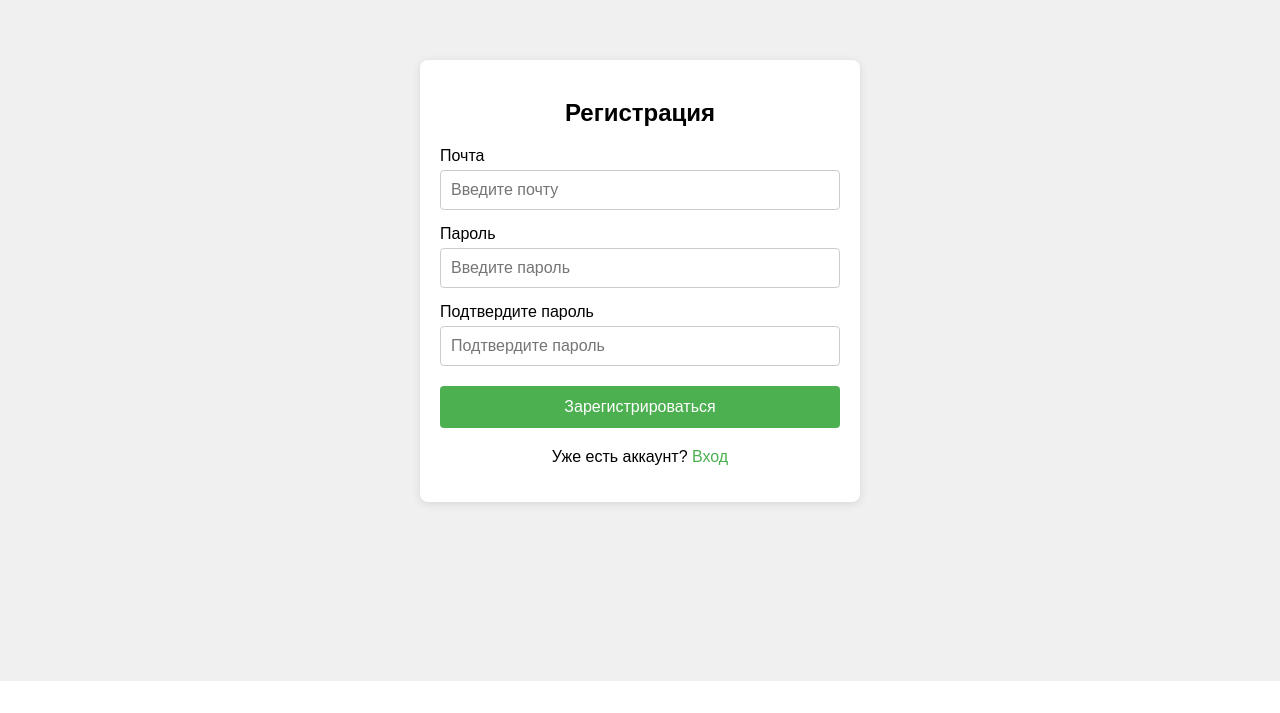
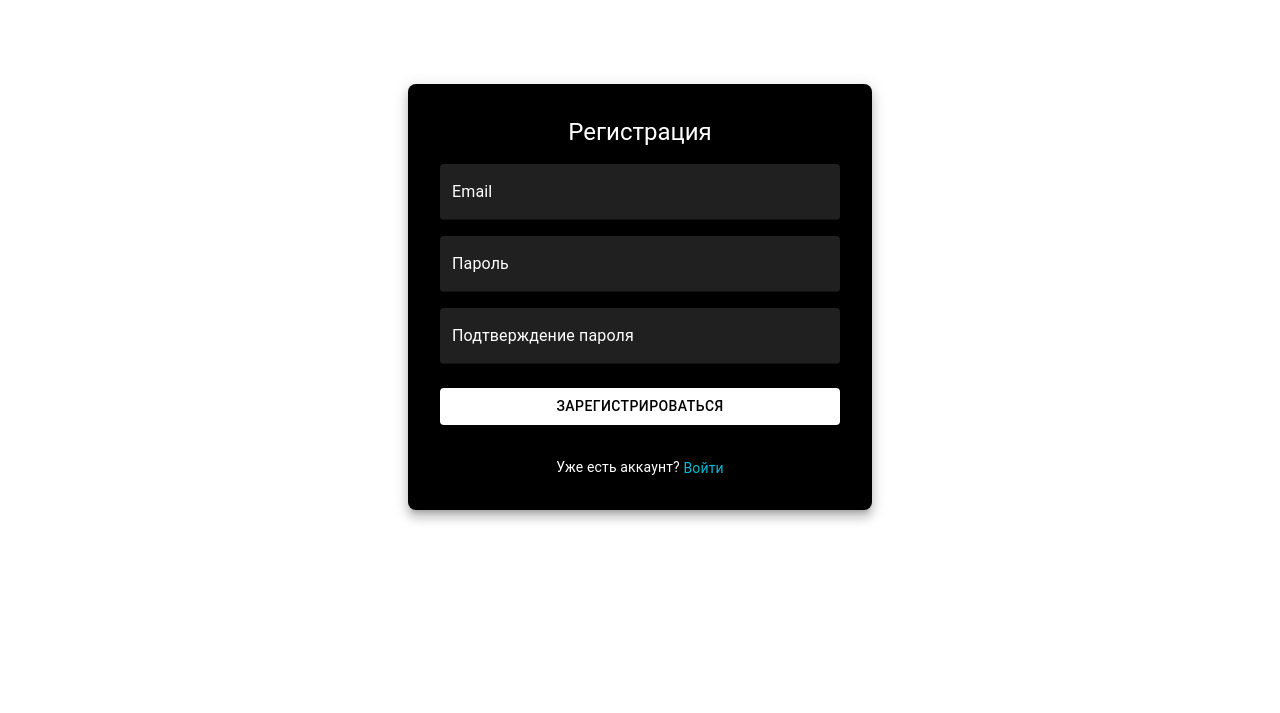
Before and after one commit to Helek-std/PhotoMingle, a React (Create React App) app in the folder Photomingle/frontend/: page /register in a window 1280 px wide. Shown: the part 119-832 px from the top of the page. Before the commit the page ends 800 px from the top, so only its background shows below. Built offline with nearby package versions, Linux system fonts and the light colour scheme.

Commit message:
[fix] Register without 2fa

```diff
--- a/Photomingle/frontend/src/App.js
+++ b/Photomingle/frontend/src/App.js
@@ -1,7 +1,7 @@
 import React from "react";
 import { BrowserRouter as Router, Route, Routes } from "react-router-dom";
-import Login from "./pages/Login";
-import Register from "./pages/Register";
+import Login from "./pages/LoginPage";
+import RegisterPage from "./pages/RegisterPage";
 import MyOrders from "./pages/MyOrders";
 import OrderDetailPage from "./pages/OrderDetailPage"
 import InvitedOrderPage from "./pages/InvitedOrderPage"
@@ -17,7 +17,7 @@ const App = () => {
       <Routes>
         <Route path="/" element={<HomePage/>} />
         <Route path="/login" element={<Login />} />
-        <Route path="/register" element={<Register />} />
+        <Route path="/register" element={<RegisterPage />} />
         <Route path="/orders" element={<MyOrders />} />
         <Route path="/orders/:orderId" element={<OrderDetailPage />} />
         <Route path="/orders/invite/:shortcut_url" element={<InvitedOrderPage />} />
--- a/Photomingle/frontend/src/pages/Login.js
+++ b/Photomingle/frontend/src/pages/LoginPage.js
@@ -1,23 +1,23 @@
 import React, { useState } from 'react'
 import { useNavigate } from 'react-router-dom'
 import { useLoginMutation } from "../services/usersApi";
-import { Box, CircularProgress, Paper, TextField, Typography, Button } from "@mui/material";
+import { Box, CircularProgress, Paper, TextField, Typography, Button, Link } from "@mui/material";
 
 const LoginPage = () => {
-    const [email, setEmail] = useState('')
-    const [password, setPassword] = useState('')
+    const [email, setEmail] = useState('');
+    const [password, setPassword] = useState('');
 
-    const [login, { isLoading: loggingIn }] = useLoginMutation()
-    const navigate = useNavigate()
+    const [login, { isLoading: loggingIn }] = useLoginMutation();
+    const navigate = useNavigate();
 
     const handleLogin = async () => {
         try {
-            await login({ email, password }).unwrap()
-            navigate('/')
+            await login({ email, password }).unwrap();
+            navigate('/');
         } catch (err) {
-            alert(err.data?.error || 'Ошибка входа')
+            alert(err.data?.error || 'Ошибка входа');
         }
-    }
+    };
 
     return (
         <Box
@@ -47,6 +47,7 @@ const LoginPage = () => {
                 <Typography variant="h5" component="h2" textAlign="center">
                     Вход
                 </Typography>
+
                 <TextField
                     variant="filled"
                     label="Email"
@@ -69,6 +70,7 @@ const LoginPage = () => {
                     InputLabelProps={{ sx: { color: '#fff' } }}
                     sx={{ bgcolor: '#222', borderRadius: 1 }}
                 />
+
                 <Button
                     variant="contained"
                     onClick={handleLogin}
@@ -78,9 +80,21 @@ const LoginPage = () => {
                 >
                     {loggingIn ? <CircularProgress size={24} /> : 'Войти'}
                 </Button>
+
+                <Typography textAlign="center" variant="body2" sx={{ mt: 2 }}>
+                    Нет аккаунта?{' '}
+                    <Link
+                        component="button"
+                        underline="hover"
+                        sx={{ color: '#00bcd4' }}
+                        onClick={() => navigate('/register')}
+                    >
+                        Зарегистрироваться
+                    </Link>
+                </Typography>
             </Paper>
         </Box>
     );
 };
 
-export default LoginPage
+export default LoginPage;
--- a/Photomingle/frontend/src/pages/Register.js
+++ /dev/null
@@ -1,153 +0,0 @@
-import React, { useState } from "react";
-import {Link, useNavigate } from "react-router-dom";
-
-const Register = () => {
-    const [email, setEmail] = useState("");
-    const [password, setPassword] = useState("");
-    const [confirmPassword, setConfirmPassword] = useState("");
-    const [error, setError] = useState("");
-    const navigate = useNavigate();
-
-    const handleSubmit = async (e) => {
-        e.preventDefault();
-        setError("");
-
-        if (password !== confirmPassword) {
-            setError("Пароли не совпадают!");
-            return;
-        }
-
-        try {
-            const response = await fetch("/api/register/", {
-                method: "POST",
-                headers: { "Content-Type": "application/json" },
-                body: JSON.stringify({ email, password }),
-            });
-
-            const data = await response.json();
-
-            if (response.status === 202) {
-                navigate("/2fa", { state: { email } });
-            } else {
-                setError(data.error || "Ошибка регистрации!");
-            }
-        } catch (err) {
-            setError("Ошибка соединения с сервером!");
-        }
-    };
-  return (
-    <div
-      style={{
-        height: "100vh",
-        display: "flex",
-        justifyContent: "center",
-        alignItems: "center",
-        backgroundColor: "#f0f0f0",
-        fontFamily: "'Arial', sans-serif",
-      }}
-    >
-      <div
-        style={{
-          width: "100%",
-          maxWidth: "400px",
-          padding: "20px",
-          backgroundColor: "#fff",
-          borderRadius: "8px",
-          boxShadow: "0 2px 10px rgba(0, 0, 0, 0.1)",
-        }}
-      >
-        <h2 style={{ textAlign: "center", marginBottom: "20px" }}>
-          Регистрация
-        </h2>
-        <form onSubmit={handleSubmit}>
-          <div style={{ marginBottom: "15px" }}>
-            <label htmlFor="email" style={{ display: "block", marginBottom: "5px" }}>
-              Почта
-            </label>
-            <input
-              id="email"
-              type="email"
-              placeholder="Введите почту"
-              value={email}
-              onChange={(e) => setEmail(e.target.value)}
-              required
-              style={{
-                width: "100%",
-                padding: "10px",
-                fontSize: "16px",
-                border: "1px solid #ccc",
-                borderRadius: "4px",
-                boxSizing: "border-box",
-              }}
-            />
-          </div>
-          <div style={{ marginBottom: "15px" }}>
-            <label htmlFor="password" style={{ display: "block", marginBottom: "5px" }}>
-              Пароль
-            </label>
-            <input
-              id="password"
-              type="password"
-              placeholder="Введите пароль"
-              value={password}
-              onChange={(e) => setPassword(e.target.value)}
-              required
-              style={{
-                width: "100%",
-                padding: "10px",
-                fontSize: "16px",
-                border: "1px solid #ccc",
-                borderRadius: "4px",
-                boxSizing: "border-box",
-              }}
-            />
-          </div>
-          <div style={{ marginBottom: "20px" }}>
-            <label htmlFor="confirmPassword" style={{ display: "block", marginBottom: "5px" }}>
-              Подтвердите пароль
-            </label>
-            <input
-              id="confirmPassword"
-              type="password"
-              placeholder="Подтвердите пароль"
-              value={confirmPassword}
-              onChange={(e) => setConfirmPassword(e.target.value)}
-              required
-              style={{
-                width: "100%",
-                padding: "10px",
-                fontSize: "16px",
-                border: "1px solid #ccc",
-                borderRadius: "4px",
-                boxSizing: "border-box",
-              }}
-            />
-          </div>
-          <button
-            type="submit"
-            style={{
-              width: "100%",
-              padding: "12px",
-              backgroundColor: "#4CAF50",
-              color: "#fff",
-              border: "none",
-              borderRadius: "4px",
-              fontSize: "16px",
-              cursor: "pointer",
-            }}
-          >
-            Зарегистрироваться
-          </button>
-        </form>
-        <p style={{ textAlign: "center", marginTop: "20px" }}>
-          Уже есть аккаунт?{" "}
-          <Link to="/login" style={{ color: "#4CAF50", textDecoration: "none" }}>
-            Вход
-          </Link>
-        </p>
-      </div>
-    </div>
-  );
-};
-
-export default Register;
--- /dev/null
+++ b/Photomingle/frontend/src/pages/RegisterPage.js
@@ -0,0 +1,116 @@
+import React, { useState } from 'react';
+import { useNavigate } from 'react-router-dom';
+import { useRegisterMutation } from '../services/usersApi';
+import { Box, CircularProgress, Paper, TextField, Typography, Button, Link } from '@mui/material';
+
+const RegisterPage = () => {
+    const [email, setEmail] = useState('');
+    const [password, setPassword] = useState('');
+    const [confirmPassword, setConfirmPassword] = useState('');
+
+    const [register, { isLoading }] = useRegisterMutation();
+    const navigate = useNavigate();
+
+    const handleRegister = async () => {
+        if (password !== confirmPassword) {
+            alert('Пароли не совпадают');
+            return;
+        }
+        try {
+            await register({ email, password }).unwrap();
+            alert('Регистрация прошла успешно!');
+            navigate('/login');
+        } catch (err) {
+            alert(err.data?.error || 'Ошибка регистрации');
+        }
+    };
+
+    return (
+        <Box
+            sx={{
+                display: 'flex',
+                justifyContent: 'center',
+                alignItems: 'center',
+                minHeight: '100vh',
+                bgcolor: '#fff',
+                p: 2,
+            }}
+        >
+            <Paper
+                elevation={8}
+                sx={{
+                    bgcolor: '#000',
+                    color: '#fff',
+                    p: 4,
+                    borderRadius: 2,
+                    width: '100%',
+                    maxWidth: 400,
+                    display: 'flex',
+                    flexDirection: 'column',
+                    gap: 2,
+                }}
+            >
+                <Typography variant="h5" component="h2" textAlign="center">
+                    Регистрация
+                </Typography>
+                <TextField
+                    variant="filled"
+                    label="Email"
+                    type="email"
+                    value={email}
+                    onChange={(e) => setEmail(e.target.value)}
+                    fullWidth
+                    InputProps={{ sx: { color: '#fff' } }}
+                    InputLabelProps={{ sx: { color: '#fff' } }}
+                    sx={{ bgcolor: '#222', borderRadius: 1 }}
+                />
+                <TextField
+                    variant="filled"
+                    label="Пароль"
+                    type="password"
+                    value={password}
+                    onChange={(e) => setPassword(e.target.value)}
+                    fullWidth
+                    InputProps={{ sx: { color: '#fff' } }}
+                    InputLabelProps={{ sx: { color: '#fff' } }}
+                    sx={{ bgcolor: '#222', borderRadius: 1 }}
+                />
+                <TextField
+                    variant="filled"
+                    label="Подтверждение пароля"
+                    type="password"
+                    value={confirmPassword}
+                    onChange={(e) => setConfirmPassword(e.target.value)}
+                    fullWidth
+                    InputProps={{ sx: { color: '#fff' } }}
+                    InputLabelProps={{ sx: { color: '#fff' } }}
+                    sx={{ bgcolor: '#222', borderRadius: 1 }}
+                />
+
+                <Button
+                    variant="contained"
+                    onClick={handleRegister}
+                    disabled={isLoading}
+                    fullWidth
+                    sx={{ mt: 1, bgcolor: '#fff', color: '#000', '&:hover': { bgcolor: '#eee' } }}
+                >
+                    {isLoading ? <CircularProgress size={24} /> : 'Зарегистрироваться'}
+                </Button>
+
+                <Typography textAlign="center" variant="body2" sx={{ mt: 2 }}>
+                    Уже есть аккаунт?{' '}
+                    <Link
+                        component="button"
+                        underline="hover"
+                        sx={{ color: '#00bcd4' }}
+                        onClick={() => navigate('/login')}
+                    >
+                        Войти
+                    </Link>
+                </Typography>
+            </Paper>
+        </Box>
+    );
+};
+
+export default RegisterPage;
```
Also changed, not shown: 2 other files (tests, documents, lock files or other folders).
